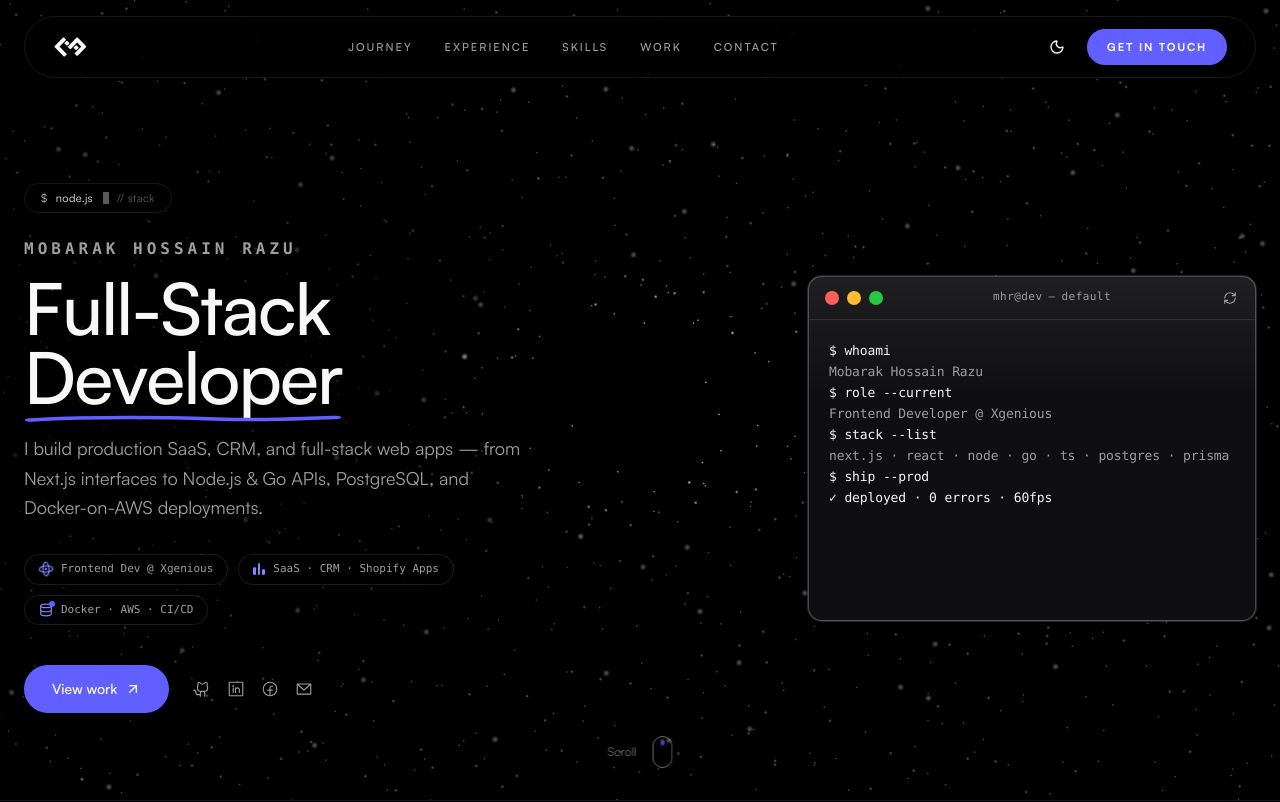
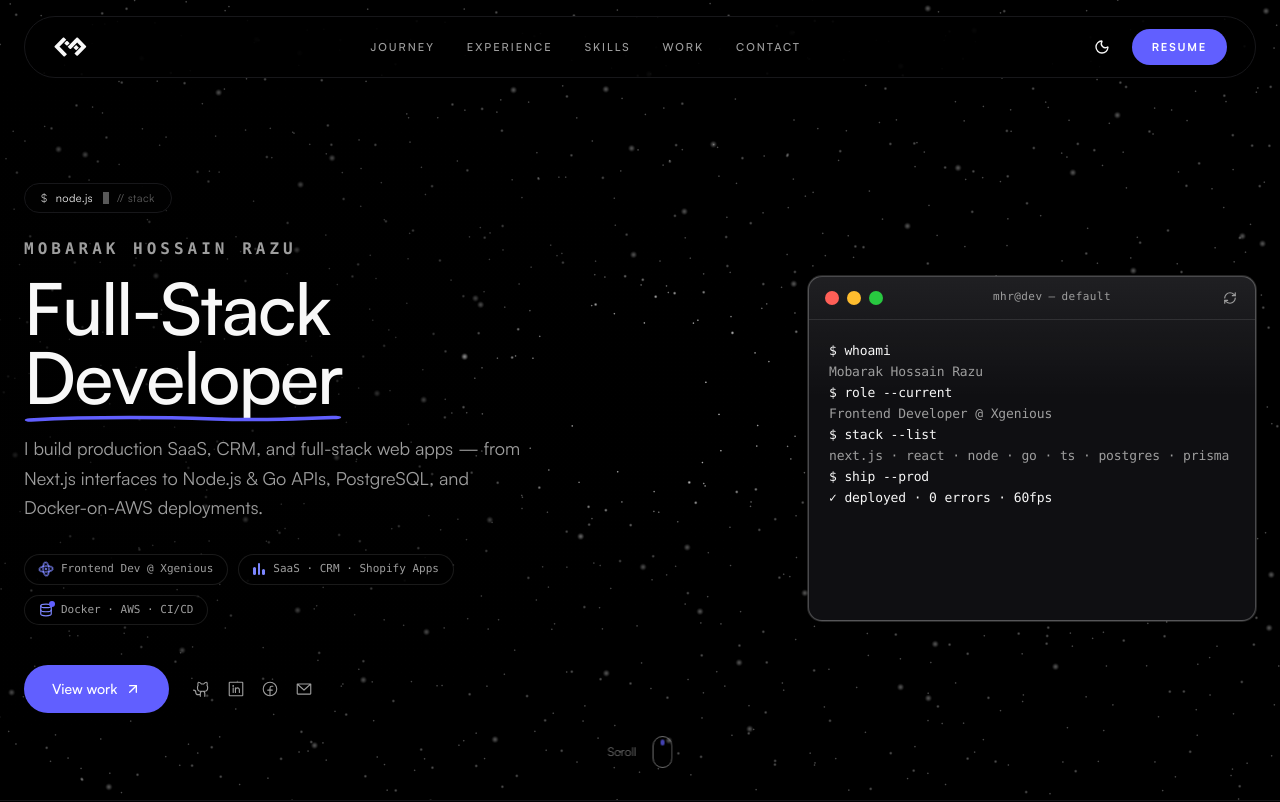
Before and after one commit to mdmhrz/my-portfolio-next, a Next.js app: page / in a window 1280 px wide. Shown: the top 802 px of the page. Built offline with nearby package versions, Linux system fonts and the light colour scheme.

Commit message:
resume link added

```diff
--- a/src/components/Navbar.tsx
+++ b/src/components/Navbar.tsx
@@ -121,11 +121,12 @@ export function Navbar() {
           <ThemeToggle />
           <Magnetic>
             <a
-              href="#contact"
-              onClick={(e) => handleNavClick(e, "#contact")}
+              href="https://drive.google.com/file/d/1c6qzTSxSI84Tx2DBd5QByb_B1Kc6lxaU/view?usp=drive_link"
+              target="_blank"
+              rel="noopener noreferrer"
               className="hidden h-9 items-center rounded-full bg-indigo-600 hover:bg-indigo-700 dark:bg-indigo-500 dark:hover:bg-indigo-600 px-5 text-[11px] font-semibold uppercase tracking-[0.16em] text-white transition-all duration-300 hover:scale-[1.03] active:scale-95 sm:inline-flex"
             >
-              Get in touch
+              Resume
             </a>
           </Magnetic>
 
@@ -174,6 +175,17 @@ export function Navbar() {
                   })}
                 </nav>
 
+                <div className="p-6 pt-0">
+                  <a
+                    href="https://drive.google.com/file/d/1c6qzTSxSI84Tx2DBd5QByb_B1Kc6lxaU/view?usp=drive_link"
+                    target="_blank"
+                    rel="noopener noreferrer"
+                    className="flex h-10 items-center justify-center rounded-full bg-indigo-600 hover:bg-indigo-700 dark:bg-indigo-500 dark:hover:bg-indigo-600 text-xs font-semibold uppercase tracking-[0.16em] text-white transition-colors duration-300"
+                  >
+                    Resume
+                  </a>
+                </div>
+
                 <div className="space-y-4 p-6">
                   <span className="text-[10px] font-medium uppercase tracking-[0.3em] text-muted-foreground">
                     Connect
```
